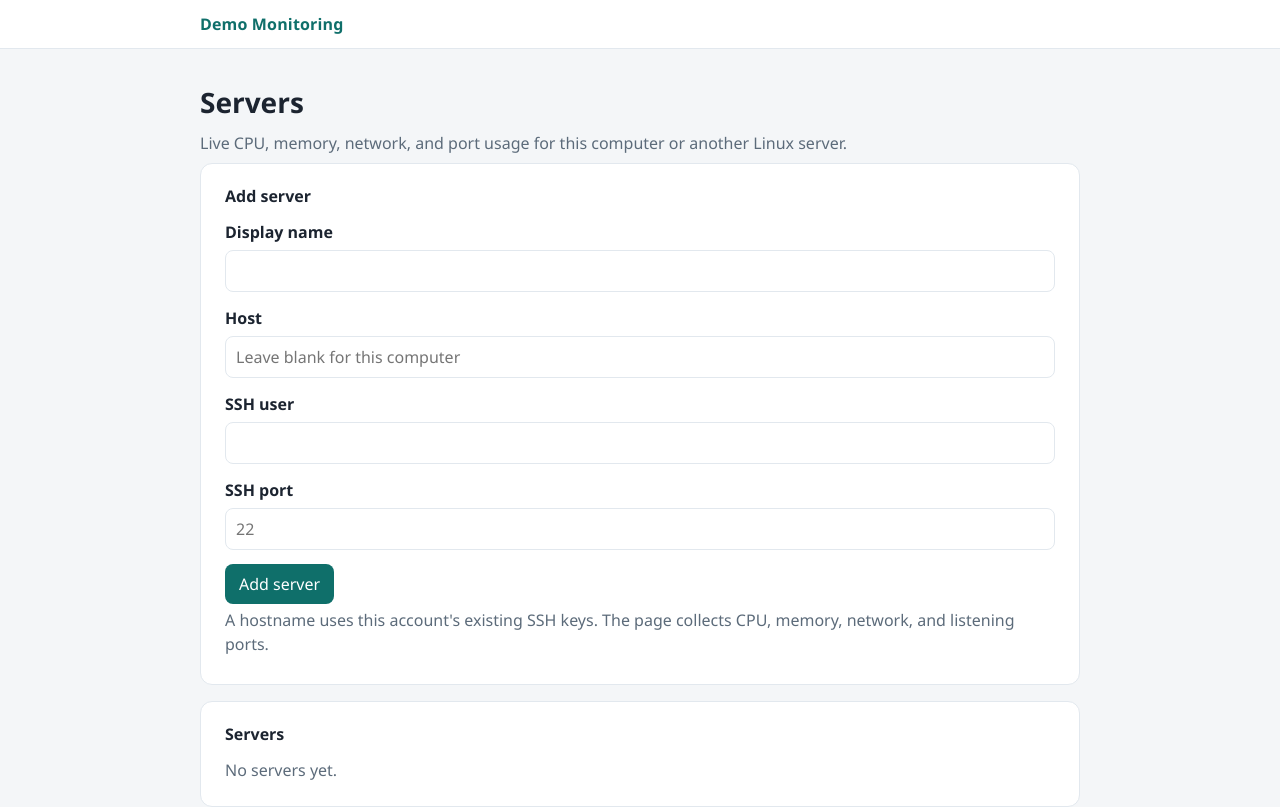
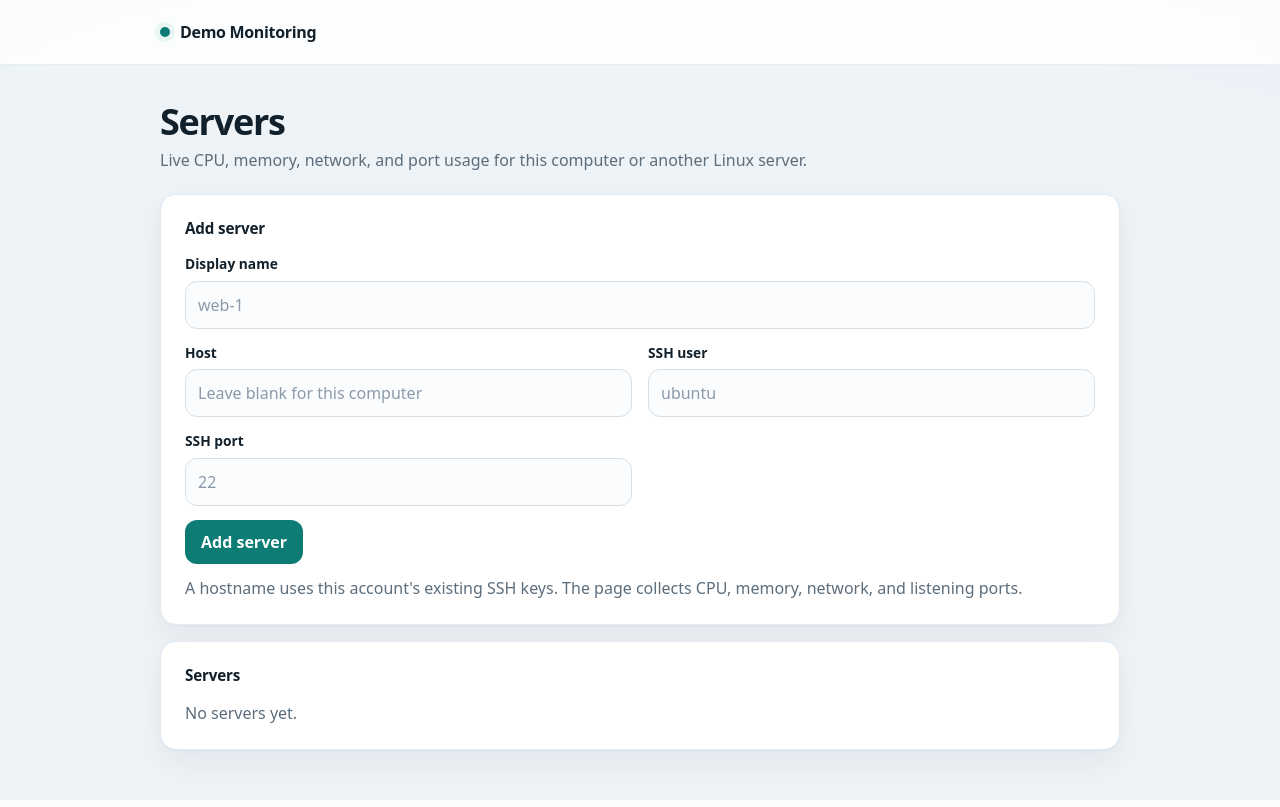
Before and after one commit to sumathjairaj/monitoring_app, a Flask app: template templates/index.html in a window 1280 px wide. Run offline with Flask 3, Linux system fonts and the light colour scheme; the template is opened without the code that fills it, so the values that code supplies are empty.

Commit message:
Give the monitoring pages a clearer dashboard layout.
Co-authored-by: Cursor <cursoragent@cursor.com>

```diff
--- a/static/style.css
+++ b/static/style.css
@@ -1,12 +1,17 @@
 :root {
   color-scheme: light;
-  --bg: #f4f6f8;
-  --ink: #1c2430;
-  --muted: #5c6b7a;
+  --bg: #eef3f7;
+  --ink: #12202b;
+  --muted: #5c6d7c;
   --card: #ffffff;
-  --line: #e2e8ee;
-  --accent: #0f6f6a;
-  --danger: #8d2c2c;
+  --line: #e4ebf2;
+  --accent: #0c7c74;
+  --accent-dark: #095e58;
+  --accent-soft: #e7f6f3;
+  --danger: #b42318;
+  --danger-bg: #fef3f2;
+  --shadow: 0 1px 2px rgba(18, 32, 43, 0.04), 0 12px 32px rgba(18, 32, 43, 0.06);
+  --radius: 16px;
 }
 
 * {
@@ -15,20 +20,28 @@
 
 body {
   margin: 0;
-  font-family: "Segoe UI", system-ui, sans-serif;
+  min-height: 100vh;
+  font-family: ui-sans-serif, system-ui, "Segoe UI", sans-serif;
   color: var(--ink);
-  background: var(--bg);
+  background:
+    radial-gradient(900px 420px at -10% -20%, #d7f3ec 0%, transparent 60%),
+    radial-gradient(800px 380px at 110% -10%, #e4eaf8 0%, transparent 55%),
+    var(--bg);
   line-height: 1.5;
 }
 
 .wrap {
-  width: min(880px, calc(100% - 32px));
+  width: min(960px, calc(100% - 40px));
   margin: 0 auto;
 }
 
 .top {
-  background: var(--card);
-  border-bottom: 1px solid var(--line);
+  position: sticky;
+  top: 0;
+  z-index: 2;
+  background: rgba(255, 255, 255, 0.82);
+  border-bottom: 1px solid rgba(228, 235, 242, 0.9);
+  backdrop-filter: blur(14px);
 }
 
 .bar {
@@ -36,14 +49,26 @@ body {
   align-items: center;
   justify-content: space-between;
   gap: 16px;
-  padding: 12px 0;
+  min-height: 64px;
 }
 
 .brand {
+  display: flex;
+  align-items: center;
+  gap: 10px;
   margin: 0;
-  font-weight: 650;
-  letter-spacing: 0.01em;
-  color: var(--accent);
+  font-weight: 700;
+  letter-spacing: -0.02em;
+  color: var(--ink);
+}
+
+.brand::before {
+  content: "";
+  width: 10px;
+  height: 10px;
+  border-radius: 999px;
+  background: var(--accent);
+  box-shadow: 0 0 0 5px var(--accent-soft);
 }
 
 .session {
@@ -54,41 +79,50 @@ body {
 }
 
 .who {
-  color: var(--muted);
-  font-size: 0.95rem;
+  margin: 0;
+  padding: 4px 10px;
+  border-radius: 999px;
+  background: var(--accent-soft);
+  color: var(--accent-dark);
+  font-size: 0.82rem;
+  font-weight: 700;
 }
 
 h1 {
-  margin: 32px 0 8px;
-  font-size: 1.75rem;
+  margin: 36px 0 6px;
+  font-size: clamp(1.8rem, 3vw, 2.25rem);
+  letter-spacing: -0.035em;
+  line-height: 1.15;
 }
 
-.lead {
-  margin: 0 0 8px;
+.lead,
+.note {
+  margin: 0 0 22px;
   color: var(--muted);
 }
 
-.note {
-  margin: 0 0 24px;
-  color: var(--muted);
+.note a {
+  font-weight: 650;
 }
 
 .card {
   background: var(--card);
   border: 1px solid var(--line);
-  border-radius: 12px;
-  padding: 20px 24px 24px;
+  border-radius: var(--radius);
+  box-shadow: var(--shadow);
+  padding: 22px 24px 24px;
   min-width: 0;
 }
 
 .card h2 {
-  margin: 0 0 12px;
-  font-size: 1rem;
+  margin: 0 0 14px;
+  font-size: 0.95rem;
+  letter-spacing: -0.01em;
 }
 
-.empty {
-  margin: 0;
-  color: var(--muted);
+main .card + .card,
+.stack {
+  margin-top: 16px;
 }
 
 .stack {
@@ -104,10 +138,20 @@ h1 {
   min-width: 0;
 }
 
+.metric-card h2 {
+  color: var(--muted);
+  font-size: 0.78rem;
+  font-weight: 700;
+  letter-spacing: 0.06em;
+  text-transform: uppercase;
+}
+
 .metric {
   margin: 0;
-  font-size: 1.75rem;
-  font-weight: 650;
+  font-size: 2.15rem;
+  font-weight: 720;
+  letter-spacing: -0.04em;
+  font-variant-numeric: tabular-nums;
 }
 
 .sub {
@@ -116,13 +160,17 @@ h1 {
 }
 
 a {
-  color: var(--accent);
+  color: var(--accent-dark);
+  text-decoration-thickness: 1px;
+  text-underline-offset: 3px;
 }
 
 .servers {
   list-style: none;
   margin: 0;
   padding: 0;
+  display: grid;
+  gap: 10px;
 }
 
 .servers li {
@@ -130,112 +178,197 @@ a {
   align-items: center;
   justify-content: space-between;
   gap: 12px;
-  padding: 10px 0;
-  border-top: 1px solid var(--line);
+  padding: 12px 14px;
+  border: 1px solid var(--line);
+  border-radius: 12px;
+  background: #f8fbfc;
 }
 
 .servers a {
-  font-weight: 650;
+  font-weight: 700;
+  letter-spacing: -0.02em;
+  text-decoration: none;
+}
+
+.servers a:hover {
+  text-decoration: underline;
 }
 
 .server-label {
   display: flex;
   flex-direction: column;
+  gap: 4px;
   min-width: 0;
 }
 
-.server-label .sub {
+.server-label .sub,
+.badge {
   margin: 0;
+}
+
+.badge {
+  display: inline-flex;
+  width: fit-content;
+  padding: 2px 8px;
+  border-radius: 999px;
+  background: #eef2f6;
+  color: var(--muted);
+  font-size: 0.78rem;
+  font-weight: 650;
 }
 
 .field {
   margin-bottom: 14px;
 }
 
-.add {
-  margin-top: 4px;
+.form-grid {
+  display: grid;
+  grid-template-columns: 1fr 1fr;
+  gap: 0 16px;
 }
 
-main .card + .card {
-  margin-top: 16px;
+.form-grid .wide {
+  grid-column: 1 / -1;
+}
+
+.add {
+  margin-top: 0;
+}
+
+.hint {
+  margin: 12px 0 0;
 }
 
 label {
   display: block;
   margin-bottom: 6px;
-  font-weight: 600;
+  font-size: 0.86rem;
+  font-weight: 700;
 }
 
 input[type="text"],
 input[type="password"] {
   font: inherit;
   width: 100%;
-  padding: 8px 10px;
-  border: 1px solid var(--line);
-  border-radius: 8px;
-  background: #fff;
+  padding: 11px 12px;
+  border: 1px solid #d7e0e8;
+  border-radius: 12px;
+  background: #fbfcfd;
   color: var(--ink);
+  transition: border-color 0.15s ease, box-shadow 0.15s ease, background 0.15s ease;
 }
 
-.form-row {
-  display: flex;
-  flex-wrap: wrap;
-  gap: 12px;
-  align-items: center;
+input::placeholder {
+  color: #8b9aab;
 }
 
-.form-row input {
-  flex: 1 1 220px;
+input:hover {
+  border-color: #c5d2de;
+}
+
+input:focus {
+  outline: none;
+  background: #fff;
+  border-color: var(--accent);
+  box-shadow: 0 0 0 4px rgba(12, 124, 116, 0.14);
 }
 
 button {
   font: inherit;
+  font-weight: 700;
   background: var(--accent);
   color: #fff;
   border: 0;
-  border-radius: 8px;
-  padding: 8px 14px;
+  border-radius: 12px;
+  padding: 10px 16px;
   cursor: pointer;
+  transition: background 0.15s ease, border-color 0.15s ease;
+}
+
+button:hover {
+  background: var(--accent-dark);
 }
 
 button.ghost {
-  background: transparent;
+  background: #fff;
   color: var(--ink);
-  border: 1px solid var(--line);
+  border: 1px solid #d7e0e8;
+}
+
+button.ghost:hover {
+  background: #f4f7f8;
+  border-color: #c5d2de;
 }
 
 button:focus-visible,
-input:focus-visible,
 a:focus-visible {
   outline: 2px solid var(--accent);
-  outline-offset: 2px;
+  outline-offset: 3px;
 }
 
 .error {
-  margin: 0 0 12px;
+  margin: 0 0 14px;
+  padding: 10px 12px;
+  border: 1px solid #fecdca;
+  border-radius: 12px;
+  background: var(--danger-bg);
   color: var(--danger);
+}
+
+.empty {
+  margin: 0;
+  color: var(--muted);
 }
 
 .table-wrap {
   overflow-x: auto;
+  margin-top: 8px;
 }
 
 table {
   width: 100%;
   border-collapse: collapse;
-  margin-top: 12px;
 }
 
 th,
 td {
   text-align: left;
-  padding: 8px 6px;
+  padding: 10px 8px;
   border-bottom: 1px solid var(--line);
-  font-size: 0.95rem;
+  font-size: 0.92rem;
   vertical-align: top;
 }
 
-@media (max-width: 600px) {
+th {
+  color: var(--muted);
+  font-size: 0.75rem;
+  font-weight: 700;
+  letter-spacing: 0.05em;
+  text-transform: uppercase;
+}
+
+tbody tr:hover td {
+  background: #f7fbfa;
+}
+
+.signin {
+  width: min(440px, 100%);
+  margin: 28px auto 0;
+}
+
+@media (max-width: 700px) {
+  .wrap {
+    width: min(960px, calc(100% - 28px));
+  }
+
+  .form-grid {
+    grid-template-columns: 1fr;
+  }
+
+  .form-grid .wide {
+    grid-column: auto;
+  }
+
   .servers li {
     align-items: flex-start;
     flex-direction: column;
--- a/templates/detail.html
+++ b/templates/detail.html
@@ -20,11 +20,11 @@
   {% if metrics %}
   <div class="stack">
     <div class="metrics">
-      <article class="card">
+      <article class="card metric-card">
         <h2>CPU</h2>
         <p class="metric">{{ metrics.cpu_percent }}%</p>
       </article>
-      <article class="card">
+      <article class="card metric-card">
         <h2>Memory</h2>
         <p class="metric">{{ metrics.memory_percent }}%</p>
         <p class="sub">Used {{ metrics.memory_used }}</p>
--- a/templates/index.html
+++ b/templates/index.html
@@ -11,9 +11,10 @@
       <p class="error" role="alert">{{ error }}</p>
     {% endif %}
     <form class="add" method="post" action="{{ url_for('add_server') }}">
-      <div class="field">
+      <div class="form-grid">
+        <div class="field wide">
           <label for="name">Display name</label>
-        <input id="name" name="name" type="text" maxlength="64" autocomplete="off">
+          <input id="name" name="name" type="text" maxlength="64" autocomplete="off" placeholder="web-1">
         </div>
         <div class="field">
           <label for="host">Host</label>
@@ -21,14 +22,15 @@
         </div>
         <div class="field">
           <label for="ssh_user">SSH user</label>
-        <input id="ssh_user" name="ssh_user" type="text" maxlength="32" autocomplete="off">
+          <input id="ssh_user" name="ssh_user" type="text" maxlength="32" autocomplete="off" placeholder="ubuntu">
         </div>
         <div class="field">
           <label for="port">SSH port</label>
           <input id="port" name="port" type="text" inputmode="numeric" maxlength="5" placeholder="22">
         </div>
+      </div>
       <button type="submit">Add server</button>
-      <p class="sub">A hostname uses this account's existing SSH keys. The page collects CPU, memory, network, and listening ports.</p>
+      <p class="sub hint">A hostname uses this account's existing SSH keys. The page collects CPU, memory, network, and listening ports.</p>
     </form>
   </section>
   <section class="card" aria-label="Servers">
@@ -40,9 +42,9 @@
             <div class="server-label">
               <a href="{{ url_for('server_detail', server_id=server.id) }}">{{ server.name }}</a>
               {% if server.host %}
-                <span class="sub">{{ server.username }}@{{ server.host }}:{{ server.port }}</span>
+                <span class="badge">{{ server.username }}@{{ server.host }}:{{ server.port }}</span>
               {% else %}
-                <span class="sub">This computer</span>
+                <span class="badge">This computer</span>
               {% endif %}
             </div>
             <form method="post" action="{{ url_for('remove_server', server_id=server.id) }}">
--- a/templates/login.html
+++ b/templates/login.html
@@ -3,8 +3,9 @@
 {% block title %}Sign in · Demo Monitoring{% endblock %}
 
 {% block content %}
+  <div class="signin">
   <h1>Sign in</h1>
-  <p class="lead">Demo account: admin / admin. Metrics on the next pages are for this computer only.</p>
+  <p class="lead">Demo account: admin / admin.</p>
   <section class="card" aria-label="Sign in">
     {% if error %}
       <p class="error" role="alert">{{ error }}</p>
@@ -21,4 +22,5 @@
       <button type="submit">Sign in</button>
     </form>
   </section>
+  </div>
 {% endblock %}
--- a/templates/not_found.html
+++ b/templates/not_found.html
@@ -5,5 +5,5 @@
 {% block content %}
   <h1>Not found</h1>
   <p class="lead">That page is not available.</p>
-  <p><a href="{{ url_for('home') }}">Back to servers</a></p>
+  <p class="note"><a href="{{ url_for('home') }}">Back to servers</a></p>
 {% endblock %}
```
Lines whose indentation alone changed are shown as unchanged.
